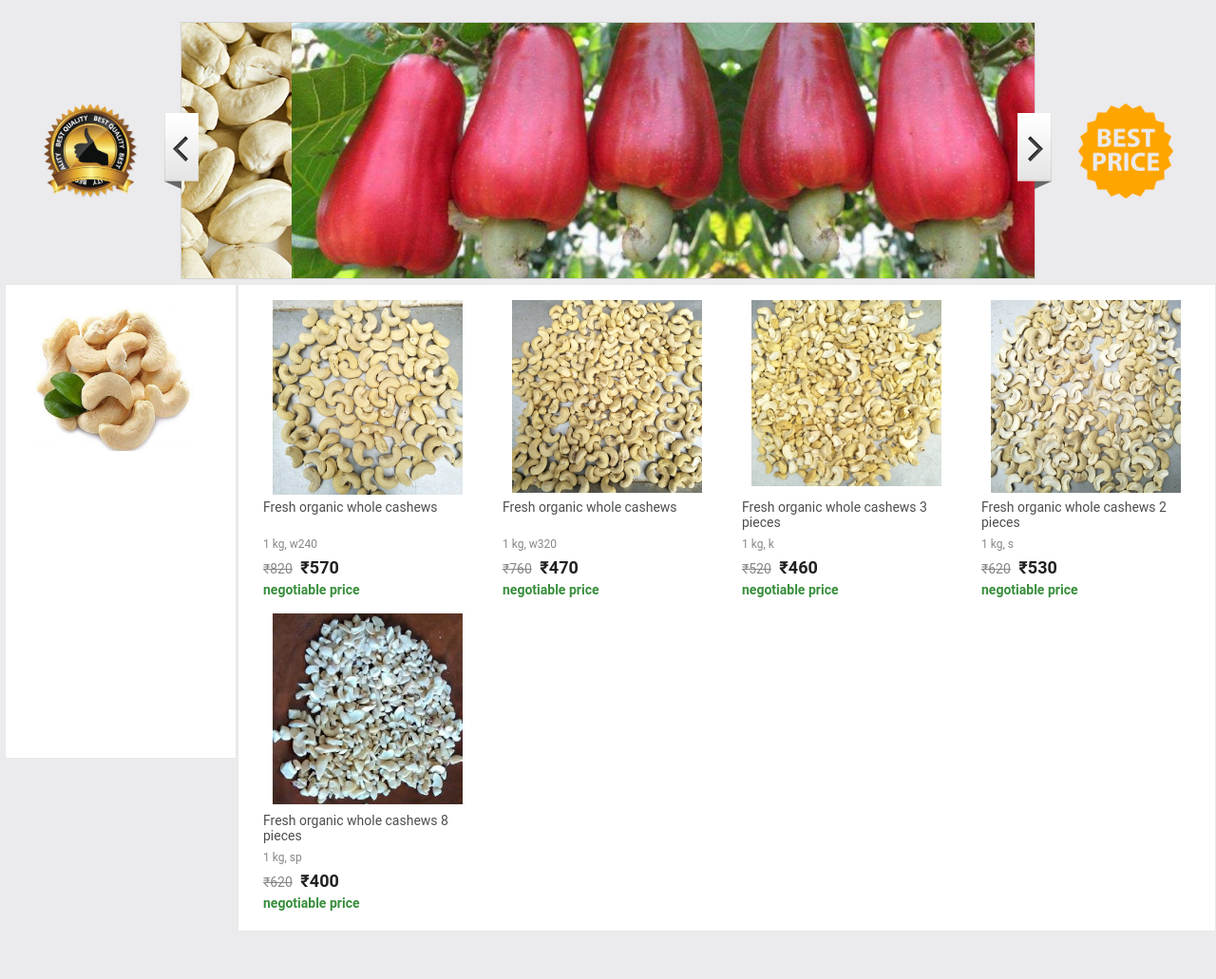
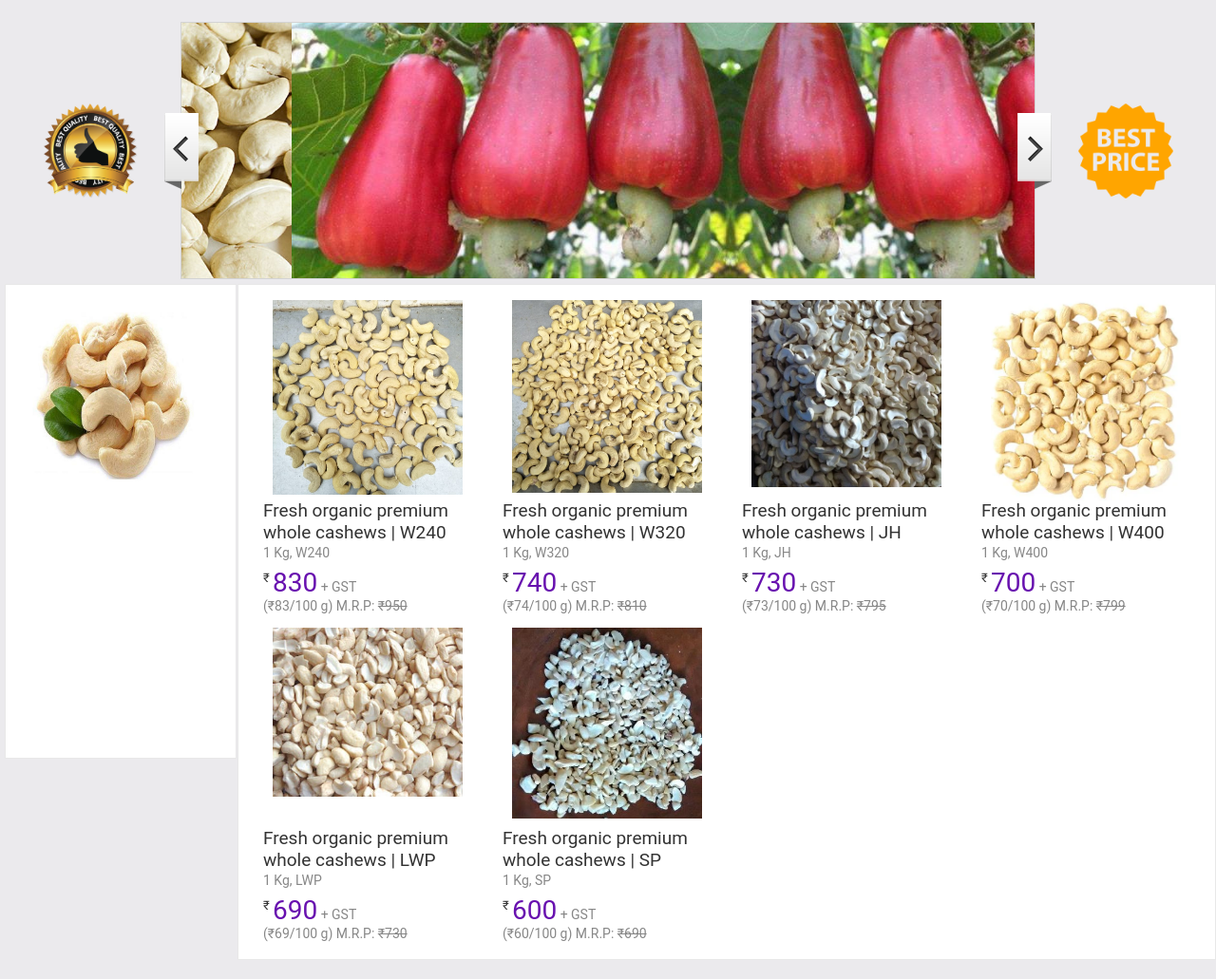
Before and after one commit to pvscashews/cashews-site, a plain HTML site: page index.html in a window 1280 px wide. Shown: the part 62-1093 px from the top of the page at 95% size. Before the commit the page ends 1063 px from the top, so only its background shows below. Drawn offline with Linux system fonts and the light colour scheme; a web font is replaced by a local one.

Commit message:
modified prices

```diff
--- a/index.html
+++ b/index.html
@@ -107,7 +107,7 @@
         <div>
             <div id="leftpane" class="visibledevice">
                 <div id="innerleft">
-                    <img height="200" style="margin-left:10px;" width="200" src="wwwroot/images/ad1.jpg" />
+                    <img style="margin-left:10px;" width="200" src="wwwroot/images/ad1.jpg" />
                 </div>
             </div>
             <div id="rightpane">
@@ -120,23 +120,29 @@
                         <div class="desc">
                             <div class="productdesc">
                                 <p>
-                                    Fresh organic whole cashews
+                                    Fresh organic premium whole cashews | W240
                                 </p>
                             </div>
                             <div class="quantity">
                                 <p>
-                                    1 kg, w240
+                                    1 Kg, W240
                                 </p>
                             </div>
                             <div>
+
+                                <span style="top: -.75em; font-size: 13px; position: relative; line-height: normal; ">
+                                    ₹
+                                </span>
+                                <span class="productprice">830</span>
+                                <span class="mrp"> + GST</span><br />
+                                <span class="mrp"> (₹83/100 g)</span>
                                 <span class="mrp">
-                                    ₹820
+                                    M.R.P:
                                 </span>
-                                <span class="productprice"> ₹570</span>
-                            </div>
 
-                            <div class="negotiable">
-                                negotiable price
+                                <span class="mrp strike">
+                                    ₹950
+                                </span>
                             </div>
                         </div>
                     </div>
@@ -147,80 +153,132 @@
                         <div class="desc">
                             <div class="productdesc">
                                 <p>
-                                    Fresh organic whole cashews
+                                    Fresh organic premium whole cashews | W320
                                 </p>
                             </div>
                             <div class="quantity">
                                 <p>
-                                    1 kg, w320
+                                    1 Kg, W320
                                 </p>
                             </div>
                             <div>
+
+                                <span style="top: -.75em; font-size: 13px; position: relative; line-height: normal; ">
+                                    ₹
+                                </span>
+                                <span class="productprice">740</span>
+                                <span class="mrp"> + GST</span><br />
+                                <span class="mrp"> (₹74/100 g)</span>
                                 <span class="mrp">
-                                    ₹760
+                                    M.R.P:
                                 </span>
-                                <span class="productprice"> ₹470</span>
-                            </div>
 
-                            <div class="negotiable">
-                                negotiable price
+                                <span class="mrp strike">
+                                    ₹810
+                                </span>
                             </div>
                         </div>
                     </div>
-                    <div class="divproduct" id="K">
+                    <div class="divproduct" id="JH">
                         <div class="productimage">
-                            <img class="picture" src="wwwroot/images/products/K.jpg" />
+                            <img class="picture" src="wwwroot/images/products/JH.jpg" />
                         </div>
                         <div class="desc">
                             <div class="productdesc">
                                 <p>
-                                    Fresh organic whole cashews 3 pieces
+                                    Fresh organic premium whole cashews | JH
                                 </p>
                             </div>
                             <div class="quantity">
                                 <p>
-                                    1 kg, k
+                                    1 Kg, JH
                                 </p>
                             </div>
                             <div>
+
+                                <span style="top: -.75em; font-size: 13px; position: relative; line-height: normal; ">
+                                    ₹
+                                </span>
+                                <span class="productprice">730</span>
+                                <span class="mrp"> + GST</span><br />
+                                <span class="mrp"> (₹73/100 g)</span>
                                 <span class="mrp">
-                                    ₹520
+                                    M.R.P:
                                 </span>
-                                <span class="productprice"> ₹460</span>
-                            </div>
 
-                            <div class="negotiable">
-                                negotiable price
+                                <span class="mrp strike">
+                                    ₹795
+                                </span>
                             </div>
                         </div>
                     </div>
-                    <div class="divproduct" id="S">
+                    <div class="divproduct" id="W400">
                         <div class="productimage">
-                            <img class="picture" src="wwwroot/images/products/S.jpg" />
+                            <img class="picture" src="wwwroot/images/products/W400.jpg" />
                         </div>
                         <div class="desc">
                             <div class="productdesc">
                                 <p>
-                                    Fresh organic whole cashews 2 pieces
+                                    Fresh organic premium whole cashews | W400
                                 </p>
                             </div>
                             <div class="quantity">
                                 <p>
-                                    1 kg, s
+                                    1 Kg, W400
                                 </p>
                             </div>
                             <div>
+
+                                <span style="top: -.75em; font-size: 13px; position: relative; line-height: normal; ">
+                                    ₹
+                                </span>
+                                <span class="productprice">700</span>
+                                <span class="mrp"> + GST</span><br />
+                                <span class="mrp"> (₹70/100 g)</span>
                                 <span class="mrp">
-                                    ₹620
+                                    M.R.P:
                                 </span>
-                                <span class="productprice"> ₹530</span>
-                            </div>
 
-                            <div class="negotiable">
-                                negotiable price
+                                <span class="mrp strike">
+                                    ₹799
+                                </span>
                             </div>
                         </div>
                     </div>
+                    <div class="divproduct" id="LWP">
+                        <div class="productimage">
+                            <img class="picture" src="wwwroot/images/products/LWP.jpg" />
+                        </div>
+                        <div class="desc">
+                            <div class="productdesc">
+                                <p>
+                                    Fresh organic premium whole cashews | LWP
+                                </p>
+                            </div>
+                            <div class="quantity">
+                                <p>
+                                    1 Kg, LWP
+                                </p>
+                            </div>
+                            <div>
+
+                                <span style="top: -.75em; font-size: 13px; position: relative; line-height: normal; ">
+                                    ₹
+                                </span>
+                                <span class="productprice">690</span>
+                                <span class="mrp"> + GST</span><br />
+                                <span class="mrp"> (₹69/100 g)</span>
+                                <span class="mrp">
+                                    M.R.P:
+                                </span>
+
+                                <span class="mrp strike">
+                                    ₹730
+                                </span>
+                            </div>
+                        </div>
+                    </div>
+
                     <div class="divproduct" id="SP">
                         <div class="productimage">
                             <img class="picture" src="wwwroot/images/products/SP.jpg" />
@@ -228,23 +286,29 @@
                         <div class="desc">
                             <div class="productdesc">
                                 <p>
-                                    Fresh organic whole cashews 8 pieces
+                                    Fresh organic premium whole cashews | SP
                                 </p>
                             </div>
                             <div class="quantity">
                                 <p>
-                                    1 kg, sp
+                                    1 Kg, SP
                                 </p>
                             </div>
                             <div>
-                                <span class="mrp">
-                                    ₹620
+
+                                <span style="top: -.75em; font-size: 13px; position: relative; line-height: normal; ">
+                                    ₹
                                 </span>
-                                <span class="productprice"> ₹400</span>
-                            </div>
+                                <span class="productprice">600</span>
+                                <span class="minidesc"> + GST</span><br />
+                                <span class="minidesc"> (₹60/100 g)</span>
+                                <span class="minidesc">
+                                    M.R.P:
+                                </span>
 
-                            <div class="negotiable">
-                                negotiable price
+                                <span class="mrp strike">
+                                    ₹690
+                                </span>
                             </div>
                         </div>
                     </div>
--- a/wwwroot/css/home.css
+++ b/wwwroot/css/home.css
@@ -39,7 +39,7 @@ body {
 }
 
 .divproduct {
-    height: 330px;
+    height: 345px;
     width: 25%;
     float: left;
     cursor: pointer;
@@ -73,8 +73,7 @@ body {
 
 .productdesc {
     font-family: Roboto, Arial, sans-serif !important;
-    color: #4f4e4e;
-    font-size: 14px !important;
+    font-size: 19px !important;
     max-height: 53px;
     margin-top: 15px;
     overflow: hidden;
@@ -84,12 +83,12 @@ body {
     overflow: hidden;
     font-size: 13px;
     text-align: left;
-    height:45px;
+    height: 55px;
 }
 
 .quantity {
     color: #878787;
-    font-size: 12px;
+    font-size: 14px;
     margin-top: -5px;
     word-wrap: break-word;
 }
@@ -97,10 +96,8 @@ body {
 .productprice {
     margin-top: -3px;
     display: inline-block;
-    font-size: 18px;
-    font-weight: bold;
-    color: #212121;
-    margin-left: 5px;
+    font-size: 28px;
+    color: #6811AF;
 }
 
 .negotiable {
@@ -111,10 +108,20 @@ body {
 }
 
 .mrp {
-    text-decoration: line-through;
     display: inline-block;
     font-size: 14px;
     color: #878787;
+}
+
+.minidesc {
+    display: inline-block;
+    font-size: 14px;
+    color: #878787;
+}
+
+
+.strike {
+    text-decoration: line-through;
 }
 
 .quality-image {
@@ -137,7 +144,7 @@ body {
     }
 
     .divproduct {
-        height: 260px !important;
+        height: 265px !important;
         width: 50% !important;
     }
 
@@ -153,7 +160,7 @@ body {
     }
 
     .productdesc p {
-        font-size: 12px !important;
+        font-size: 19px !important;
         max-height: 30px !important;
         margin-top: 0px !important;
     }
--- a/wwwroot/js/details.js
+++ b/wwwroot/js/details.js
@@ -5,10 +5,10 @@ $(document).ready(function () {
     var mrp = $.urlParam('mrp');
     $('#productimg').attr('src', 'https://www.pvscashews.com/wwwroot/images/products/' + name +'.jpg');
     $('#zoomimage').attr('src', 'https://www.pvscashews.com/wwwroot/images/products/' + name +'.jpg');
-    $('.description').text('Fresh organic whole cashews');
-    $('.quantity').text('1 Kg');
+    $('.description').text('Fresh organic premium whole cashews | ' + name);
+    $('.quantity').text('1 Kg, ' + name);
     $('.mrp').text(mrp);
-    $('.newprice').text(price);
+    $('.newprice').text('₹' + price);
 
     $('.container').show();
 });
--- a/wwwroot/js/home.js
+++ b/wwwroot/js/home.js
@@ -2,7 +2,7 @@ $(document).ready(function () {
 
     $("#innerright").on("click", ".divproduct", function () {
         var productId = $(this).attr('id');
-		var mrp = $(this).find(".mrp").text().trim(); // 🔍 Get MRP inside this product
+        var mrp = $(this).find(".mrp.strike").text().trim(); // 🔍 Get MRP inside this product
         var price = $(this).find(".productprice").text().trim();
 		location.href = "details.html?name=" + productId + "&mrp=" + encodeURIComponent(mrp)+ "&price=" + encodeURIComponent(price);
     });
```
Also changed, not shown: details.html (+32 -10 lines), wwwroot/images/products/W400.jpg (added).
